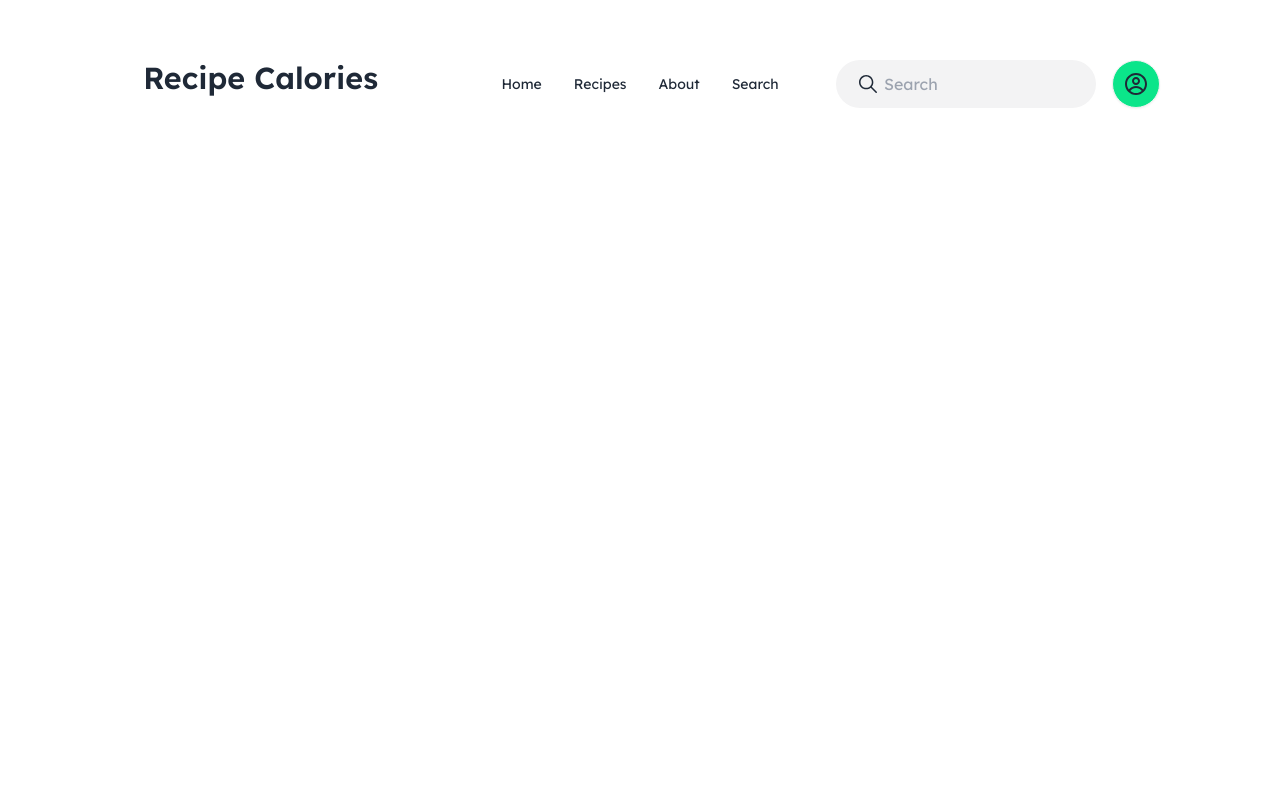
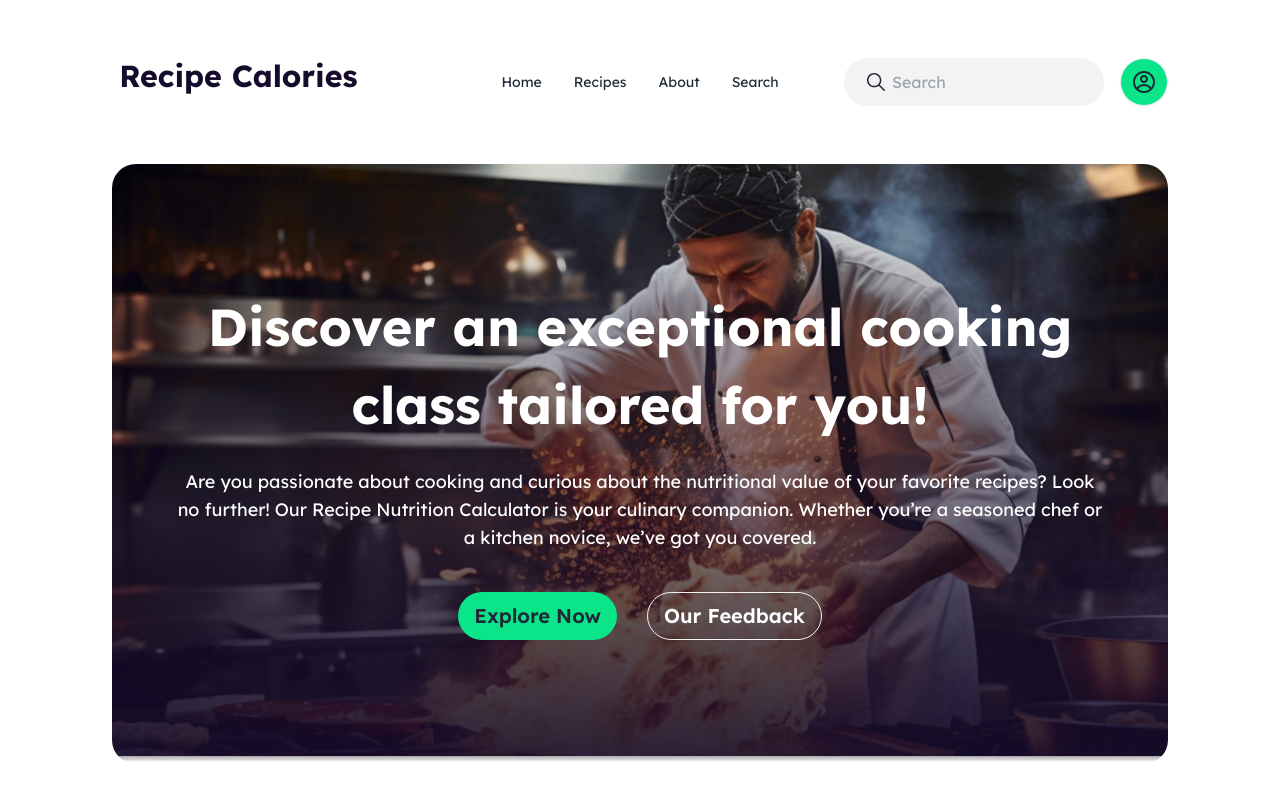
Before and after one commit to MAAB-FW/Assignment-7, a React (Vite) app: page / in a window 1280 px wide. Built offline with nearby package versions, Linux system fonts and the light colour scheme.

Commit message:
banner done

```diff
--- a/src/components/Header/Banner.jsx
+++ b/src/components/Header/Banner.jsx
@@ -1,8 +1,15 @@
-
+import bannerBG from '../../assets/Rectangle1.png';
 const Banner = () => {
     return (
-        <div>
-
+        <div className="text-center text-white bg-no-repeat bg-cover bg-center rounded-3xl max-w-full flex flex-col justify-center h-[400px] lg:h-[600px]" style={{ backgroundImage: `url(${bannerBG})` }}>
+            <div className=''>
+                <h1 className="text-[24px] lg:text-[52px] font-bold max-w-[300px] lg:max-w-[897px] mx-auto ">Discover an exceptional cooking class tailored for you!</h1>
+                <p className="text-sm lg:text-lg max-w-[320px] lg:max-w-[933px] mx-auto mt-3 lg:mt-6">Are you passionate about cooking and curious about the nutritional value of your favorite recipes? Look no further! Our Recipe Nutrition Calculator is your culinary companion. Whether you’re a seasoned chef or a kitchen novice, we’ve got you covered.</p>
+                <div className='mt-10 flex items-center justify-center gap-[30px]'>
+                    <button className='btn rounded-full bg-[#0BE58A] border-0 lg:text-xl font-semibold'>Explore Now</button>
+                    <button className='btn rounded-full bg-transparent text-white lg:text-xl font-semibold'>Our Feedback</button>
+                </div>
+            </div>
         </div>
     );
 };
--- a/src/components/Header/Header.jsx
+++ b/src/components/Header/Header.jsx
@@ -1,42 +1,13 @@
-import { CgProfile } from "react-icons/cg";
-import { IoIosSearch } from "react-icons/io";
+
+import Banner from "./Banner";
+import Navbar from "./Navbar";
 
 const Header = () => {
     return (
-        <div className="lg:w-[82.5%] mx-auto navbar bg-base-100 my-6 lg:my-[50px]">
-            <div className="navbar-start">
-                {/* small device */}
-                <div className="dropdown">
-                    <div tabIndex={0} role="button" className="btn btn-ghost lg:hidden">
-                        <svg xmlns="http://www.w3.org/2000/svg" className="h-5 w-5" fill="none" viewBox="0 0 24 24" stroke="currentColor"><path strokeLinecap="round" strokeLinejoin="round" strokeWidth="2" d="M4 6h16M4 12h8m-8 6h16" /></svg>
-                    </div>
-                    <ul tabIndex={0} className="menu menu-sm dropdown-content mt-3 z-[1] p-2 shadow bg-base-100 rounded-box w-52">
-                        <li><a>Home</a></li>
-                        <li><a>Recipes</a></li>
-                        <li><a>About</a></li>
-                        <li><a>Search</a></li>
-                    </ul>
-                </div>
-                <a className="btn hidden lg:block btn-ghost lg:text-[32px]">Recipe Calories</a>
-            </div>
-            {/* large device */}
-            <div className="navbar-center hidden lg:flex">
-                <ul className="menu menu-horizontal px-1">
-                    <li><a>Home</a></li>
-                    <li><a>Recipes</a></li>
-                    <li><a>About</a></li>
-                    <li><a>Search</a></li>
-                </ul>
-            </div>
-            <div className="navbar-end flex gap-4">
-                <div className="relative">
-                    <IoIosSearch className="absolute text-xl lg:text-2xl top-[9px] left-3 lg:top-3 lg:left-5" />
-                    <input className="pl-9 pr-3 py-[6px] lg:pl-12 lg:pr-6 lg:py-3 text-[rgba(21,11,43,0.7)] bg-[#f3f3f4] rounded-full max-w-320 lg:max-w-[260px]" type="text" placeholder="Search" />
-                </div>
-                <a className="btn btn-circle text-2xl bg-[#0BE58A]"><CgProfile /></a>
-            </div>
+        <div className="w-[90%] lg:w-[82.5%] mx-auto">
+            <Navbar />
+            <Banner />
         </div>
-
     );
 };
 
--- /dev/null
+++ b/src/components/Header/Navbar.jsx
@@ -0,0 +1,41 @@
+import { CgProfile } from "react-icons/cg";
+import { IoIosSearch } from "react-icons/io";
+const Navbar = () => {
+    return (
+        <div className="p-0 navbar bg-base-100 my-6 lg:my-[50px]">
+            <div className="navbar-start">
+                {/* small device */}
+                <div className="dropdown">
+                    <div tabIndex={0} role="button" className="btn btn-ghost lg:hidden">
+                        <svg xmlns="http://www.w3.org/2000/svg" className="h-5 w-5" fill="none" viewBox="0 0 24 24" stroke="currentColor"><path strokeLinecap="round" strokeLinejoin="round" strokeWidth="2" d="M4 6h16M4 12h8m-8 6h16" /></svg>
+                    </div>
+                    <ul tabIndex={0} className="menu menu-sm dropdown-content mt-3 z-[1] p-2 shadow bg-base-100 rounded-box w-52">
+                        <li><a>Home</a></li>
+                        <li><a>Recipes</a></li>
+                        <li><a>About</a></li>
+                        <li><a>Search</a></li>
+                    </ul>
+                </div>
+                <a className="btn p-0 hidden lg:block btn-ghost text-[#150B2B] font-bold lg:text-[32px]">Recipe Calories</a>
+            </div>
+            {/* large device */}
+            <div className="navbar-center hidden lg:flex">
+                <ul className="menu menu-horizontal px-1">
+                    <li><a>Home</a></li>
+                    <li><a>Recipes</a></li>
+                    <li><a>About</a></li>
+                    <li><a>Search</a></li>
+                </ul>
+            </div>
+            <div className="navbar-end flex gap-4">
+                <div className="relative">
+                    <IoIosSearch className="absolute text-xl lg:text-2xl top-[9px] left-3 lg:top-3 lg:left-5" />
+                    <input className="pl-9 pr-3 py-[6px] lg:pl-12 lg:pr-6 lg:py-3 text-[rgba(21,11,43,0.7)] bg-[#f3f3f4] rounded-full max-w-320 lg:max-w-[260px]" type="text" placeholder="Search" />
+                </div>
+                <a className="btn btn-circle text-2xl bg-[#0BE58A]"><CgProfile /></a>
+            </div>
+        </div>
+    );
+};
+
+export default Navbar;
```
Also changed, not shown: src/assets/Rectangle1.png (added).
